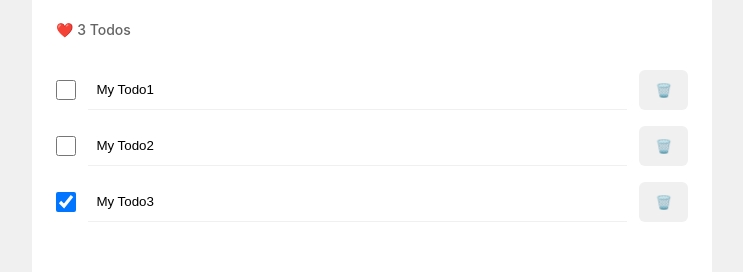
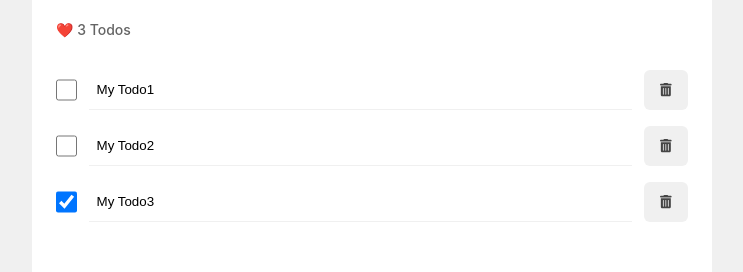
Before and after one commit to whqngml/todo-app, a React (Create React App) app in the folder client/: page / in a window 1280 px wide. Shown: the part 167-439 px from the top of the page, without its empty margins (268-1011 px from the left). Built offline with nearby package versions, Linux system fonts and the light colour scheme.

Commit message:
feat: input 유효성 검사

```diff
--- a/client/package.json
+++ b/client/package.json
@@ -3,6 +3,11 @@
   "version": "0.1.0",
   "private": true,
   "dependencies": {
+    "@fortawesome/fontawesome-svg-core": "^6.2.1",
+    "@fortawesome/free-brands-svg-icons": "^6.2.1",
+    "@fortawesome/free-regular-svg-icons": "^6.2.1",
+    "@fortawesome/free-solid-svg-icons": "^6.2.1",
+    "@fortawesome/react-fontawesome": "^0.2.0",
     "@testing-library/jest-dom": "^5.16.5",
     "@testing-library/react": "^13.4.0",
     "@testing-library/user-event": "^13.5.0",
@@ -10,6 +15,7 @@
     "react": "^18.2.0",
     "react-dom": "^18.2.0",
     "react-scripts": "5.0.1",
+    "sweetalert2": "^11.6.15",
     "web-vitals": "^2.1.4"
   },
   "scripts": {
--- a/client/src/components/AddTodo.js
+++ b/client/src/components/AddTodo.js
@@ -1,4 +1,5 @@
 import { useState } from "react";
+import Swal from "sweetalert2";
 import "../styles/AddTodo.scss";
 
 const AddTodo = (props) => {
@@ -14,7 +15,7 @@
     // props로 받아온 addItem 함수 실행
     const AddInput = todoItem.title.trim();
     if (AddInput === "") {
-      alert("할일을 추가해 주세요");
+      Swal.fire("할일을 추가해 주세요");
       setTodoItem({ title: "" }); // input 초기화
       return;
     } else {
@@ -49,6 +50,7 @@
         value={todoItem.title}
         onChange={(e) => setTodoItem({ title: e.target.value })}
         onKeyPress={onEnterKeyPress}
+        autoFocus
       />
       <button onClick={onButtonClick} className="button fast white">
         ADD
--- a/client/src/components/Todo.js
+++ b/client/src/components/Todo.js
@@ -1,4 +1,6 @@
 import { useState } from "react";
+import { faTrashCan } from "@fortawesome/free-solid-svg-icons";
+import { FontAwesomeIcon } from "@fortawesome/react-fontawesome";
 import "../styles/Todo.scss";
 
 const Todo = ({ item, deleteItem }) => {
@@ -74,7 +76,9 @@
         onClick={onInputClick}
         onKeyPress={onEnterKeyPress}
       />
-      <button onClick={onDeleteBtnClick}>🗑️</button>
+      <button onClick={onDeleteBtnClick}>
+        <FontAwesomeIcon icon={faTrashCan} />
+      </button>
     </div>
   );
 };
```
Also changed, not shown: 1 other file (tests, documents, lock files or other folders).
